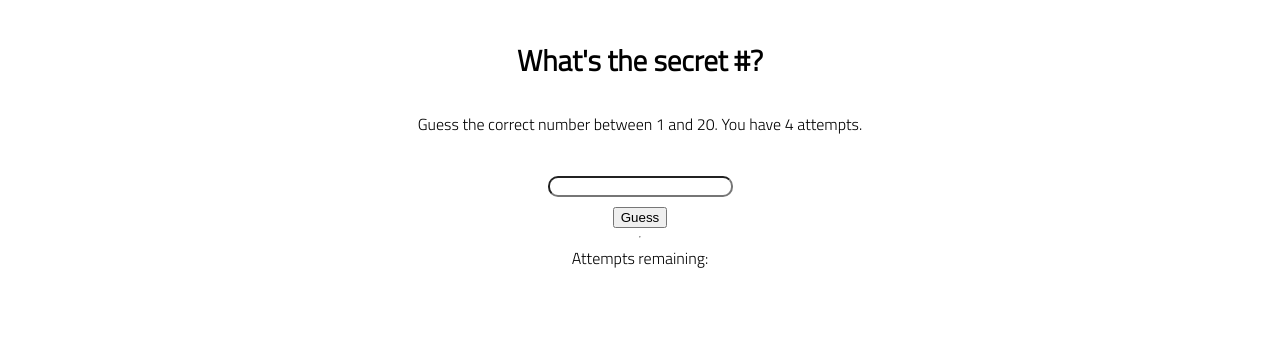
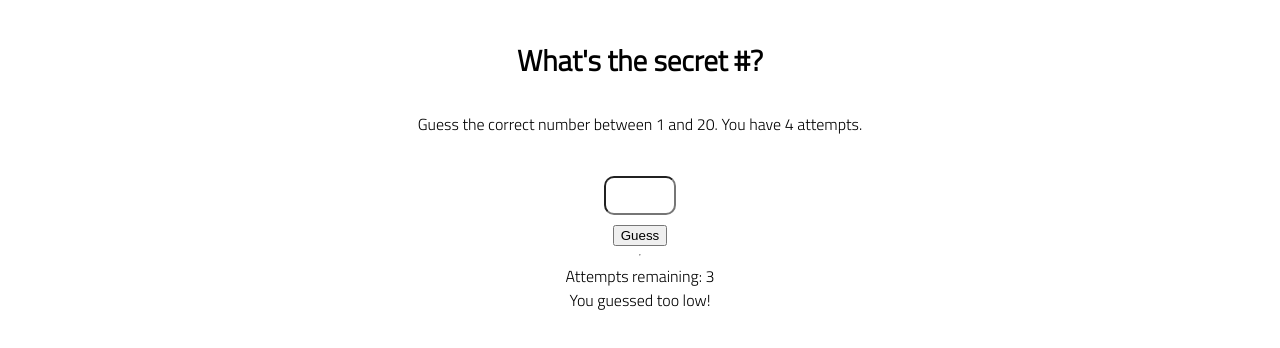
Before and after one commit to kylemayer/f1-lab02-guess-number, a plain HTML site: page index.html in a window 1280 px wide. Both pictures are taken after a click on the button "Guess". Shown: the part 102-450 px from the top of the page. Drawn offline with Linux system fonts and the light colour scheme.

Commit message:
finalized functionality

```diff
--- a/app.js
+++ b/app.js
@@ -1,19 +1,34 @@
+import { checkNumber } from "./utils.js";
+
 // import functions and grab DOM elements
 const button = document.getElementById('guess-button');
-const userInput = document.getElementById('user-input');
 const resultsDiv = document.getElementById('results');
 const highLow = document.getElementById('high-low');
 const attempts = document.getElementById('attempts');
 
 
 // initialize state
-button.addEventListener('click', () => {
-    console.log(button, userInput, resultsDiv, highLow, attempts);
-
-});
-
-
-// Math.ceil(Math.random() * 20)
-
+let number = Math.ceil(Math.random()*20);
+let win = 0;
+let lose = 0;
+let guess = 4;
 
 // set event listeners to update state and DOM
+
+button.addEventListener('click', () => {
+    const userInput = document.getElementById('user-input').value;
+    const input = Number(userInput);
+    if (checkNumber(number, input) === true){
+        win++;} else {lose++;}
+    if (input === number){
+        resultsDiv.textContent = `You guessed right, your number was ${number}`;
+    }   if (input < number){
+            resultsDiv.textContent = "You guessed too low!";
+        guess--;
+        }
+        if(input > number) {
+            resultsDiv.textContent = "You guessed to high!";
+            guess--;
+        }
+        attempts.textContent = `Attempts remaining: ${guess}`;
+    });
--- a/index.html
+++ b/index.html
@@ -25,10 +25,10 @@
 
             <p>Guess the correct number between 1 and 20. You have 4 attempts.</p>
 
-            <input id="user-input"></input>
+            <input type="number" id="user-input" min="1" max="20"></input>
             <button id="guess-button">Guess</button>
 <hr>
-            <span id="attempts">Attempts remaining: </span>
+            <div id="attempts"> </div>
             <div id="high-low"> </div>
             <div id="results"> </div>
         </section>
--- a/styles/style.css
+++ b/styles/style.css
@@ -96,4 +96,5 @@ footer {
 input {
     border-radius: 10px;
     margin: 10px;
+    padding: 10px;
 }
--- /dev/null
+++ b/utils.js
@@ -0,0 +1,7 @@
+export function checkNumber(number, guess){
+    if (number === guess){
+        return true;
+    } else {
+        return false;
+    }
+}
```
Also changed, not shown: test/example.test.js (+20 -2 lines).
